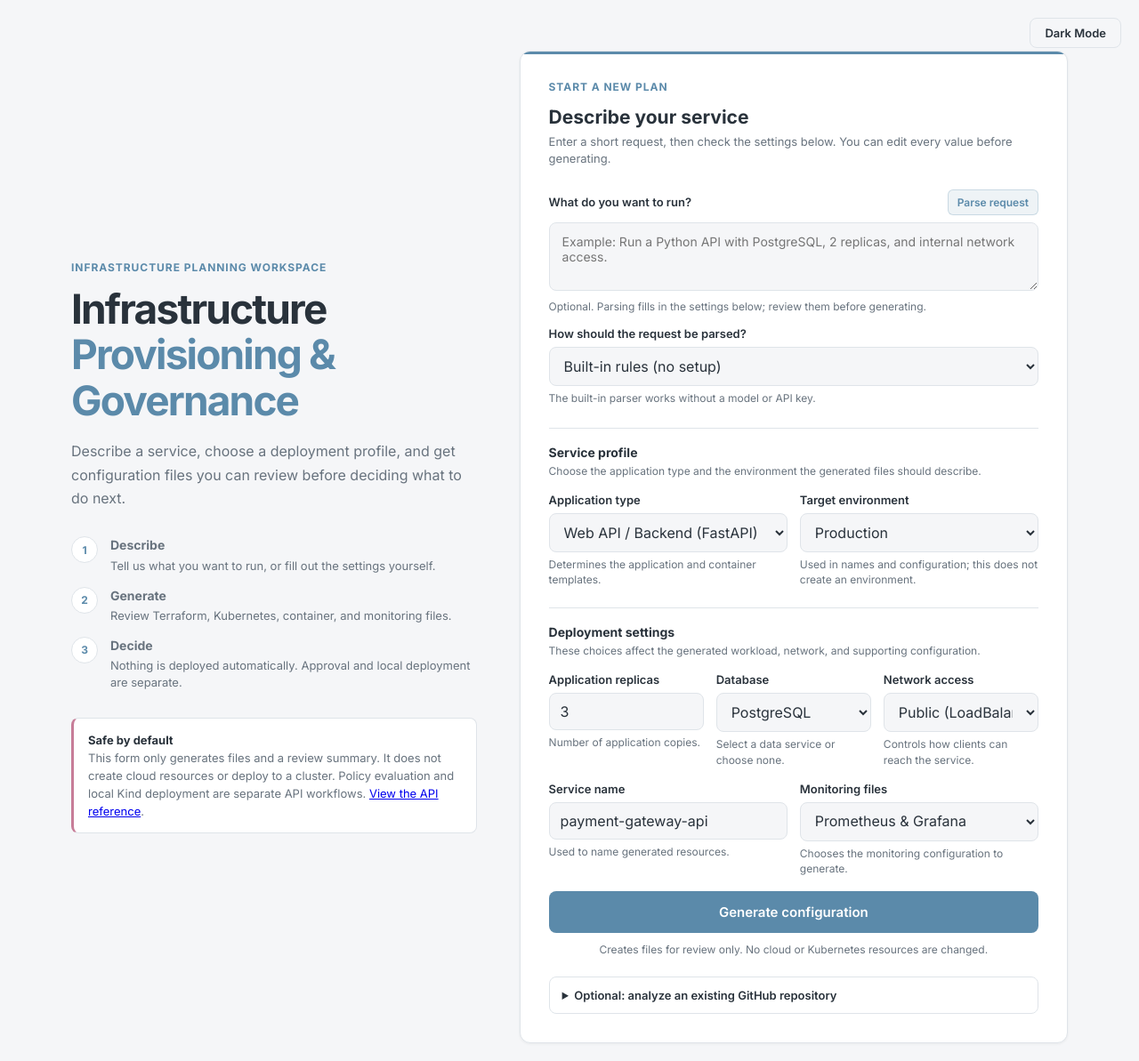
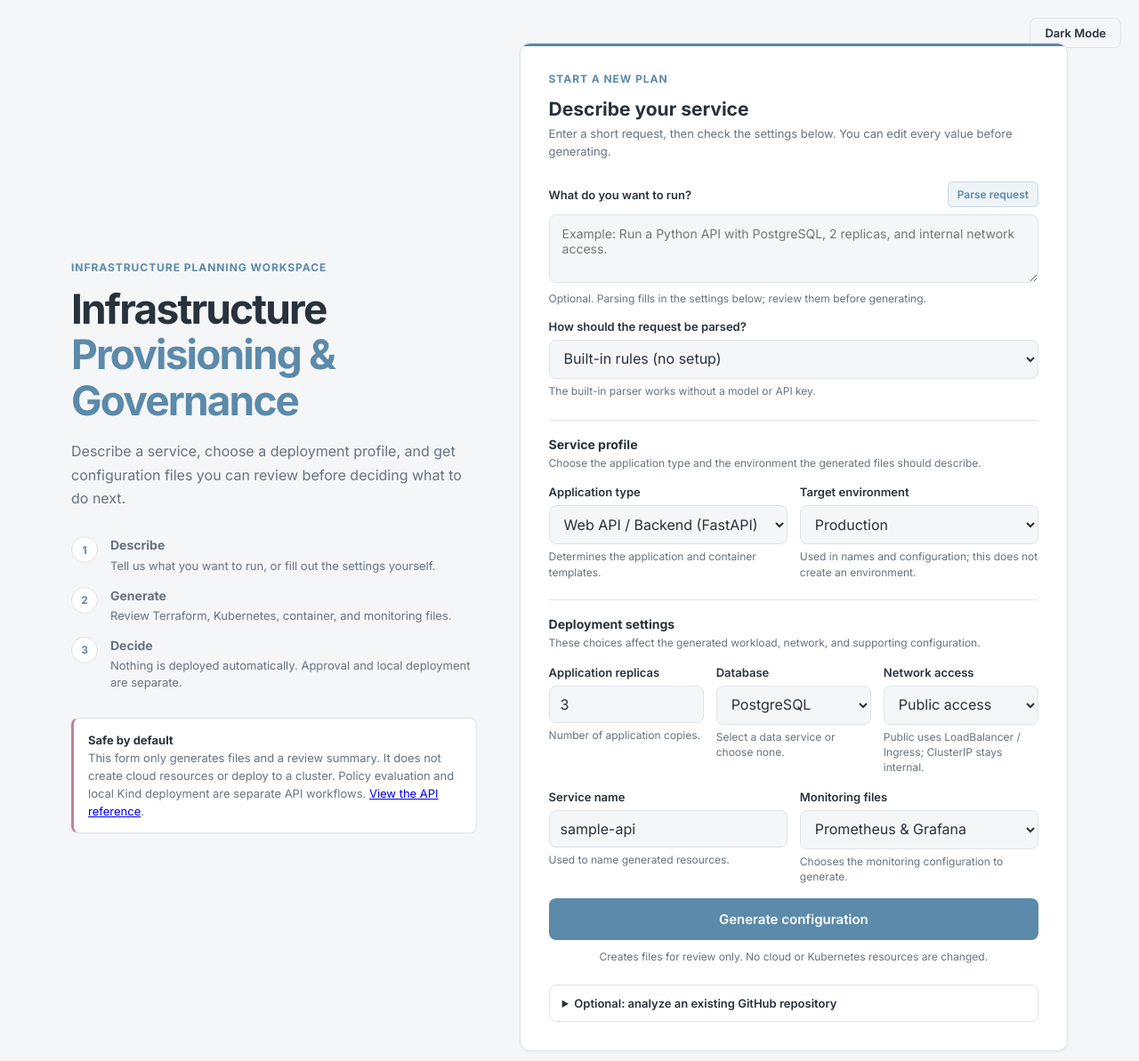
Before and after one commit to PiyushAgarwalcs/AI-Powered-Infrastructure-Provisioning-Governance-Platform, a FastAPI app: page / in a window 1280 px wide. Shown: the top 1193 px of the page at 89% size. Run offline with FastAPI, Linux system fonts and the light colour scheme; some libraries are stand-ins or nearby versions.

Commit message:
docs: refresh README screenshot

```diff
--- a/templates/index.html
+++ b/templates/index.html
@@ -430,17 +430,17 @@ input:focus, select:focus, textarea:focus, button:focus-visible { outline: 2px s
         <div class="input-group" style="margin-bottom: 0;">
           <label for="networkExposure">Network access</label>
           <select id="networkExposure" style="width: 100%; background: var(--bg); border: 1px solid var(--border); border-radius: 8px; padding: 10px 12px; color: var(--text);">
-            <option value="load-balancer" selected>Public (LoadBalancer / Ingress)</option>
-            <option value="cluster-ip">Internal only (ClusterIP)</option>
+            <option value="load-balancer" selected>Public access</option>
+            <option value="cluster-ip">Internal only</option>
             <option value="node-port">NodePort</option>
           </select>
-          <span class="field-help">Controls how clients can reach the service.</span>
+          <span class="field-help">Public uses LoadBalancer / Ingress; ClusterIP stays internal.</span>
         </div>
       </div>
       <div class="form-grid two-col">
         <div class="input-group" style="margin-bottom: 0;">
           <label for="serviceName">Service name</label>
-          <input type="text" id="serviceName" value="payment-gateway-api" placeholder="e.g. payment-gateway-api" style="width: 100%; background: var(--bg); border: 1px solid var(--border); border-radius: 8px; padding: 10px 12px; color: var(--text);"/>
+          <input type="text" id="serviceName" value="sample-api" placeholder="e.g. orders-api" style="width: 100%; background: var(--bg); border: 1px solid var(--border); border-radius: 8px; padding: 10px 12px; color: var(--text);"/>
           <span class="field-help">Used to name generated resources.</span>
         </div>
         <div class="input-group" style="margin-bottom: 0;">
@@ -1225,7 +1225,7 @@ async function submitProvisionRequest() {
   const databaseType = document.getElementById('databaseType').value;
   const networkExposure = document.getElementById('networkExposure').value;
   const monitoringPreference = document.getElementById('monitoringPreference').value;
-  const serviceName = document.getElementById('serviceName').value.trim() || 'payment-gateway-api';
+  const serviceName = document.getElementById('serviceName').value.trim() || 'sample-api';
   const errorEl = document.getElementById('setup-error');
 
   errorEl.style.display = 'none';
```
Also changed, not shown: README.md, 1 other file.
